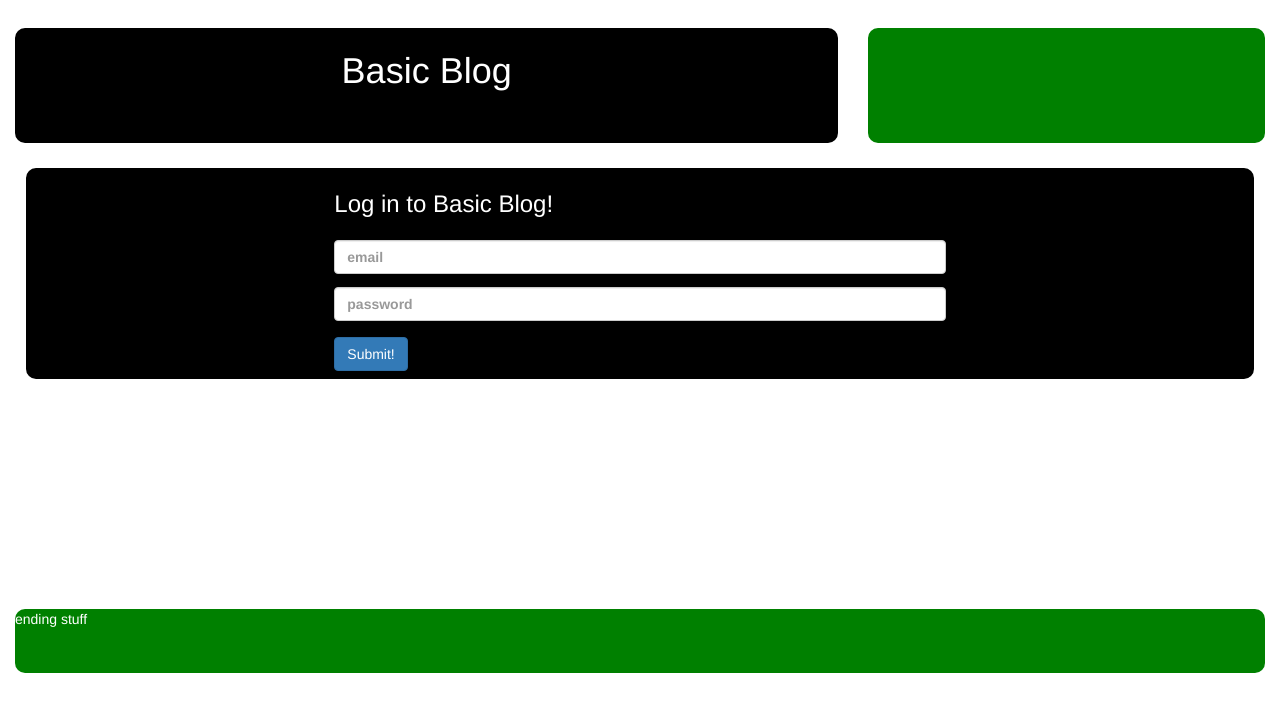
After one commit to mhhoban/basic-blog, a Python web app: template templates/login_page.html in a window 1280 px wide. The commit adds this page. Shown: the top 712 px of the page. Run offline with Jinja, Linux system fonts and the light colour scheme; the template is opened without the code that fills it, so the values that code supplies are empty.

Commit message:
finished login page flow, started adding code for blog posts

```diff
--- /dev/null
+++ b/templates/login_page.html
@@ -0,0 +1,85 @@
+{% extends "base.html" %}
+
+{% block posts_block %}
+
+<div class="row">
+
+    <div class="col-md-12">
+
+        <div class="content-box">
+
+            <div class="row">
+
+                <div class="col-md-12">
+
+                    <div class="signup-form">
+
+                        <h3>  Log in to Basic Blog! </h3>
+
+                    </div>
+
+                </div>
+
+            </div>
+
+            <form action="login-parse.html" method="post">
+
+	            <div class="row">
+
+	                <div class="col-md-12">
+
+	                    <div class="signup-form">
+
+								<input type="email" class="form-control" name="user_id" id="email-input" aria-describedby="email-subtext" placeholder="email">
+
+	                    </div>
+
+	                </div>
+
+	            </div>
+
+	            <div class="row">
+
+	            	<div class="col-md-12">
+
+	            		<div class="signup-form">
+
+							<input type="password" class="form-control" name="password" id="password-input" placeholder="password">
+
+	            		</div>
+
+	            	</div>
+
+	            </div>
+
+		            <div class="row">
+
+		            	<div class="col-md-12">
+
+		            		<div class="signup-form">
+
+								<button type="submit" class="btn btn-primary"> Submit! </button>
+
+								{% if error %}
+
+									<h3>{{ error }}<h3>
+
+								{% endif %}
+
+		            		</div>
+
+	            		</div>
+
+	            	</div>
+
+            	</div>
+
+        </form>
+
+        </div>
+
+    </div>
+
+</div>
+
+{% endblock %}
```
Also changed, not shown: db_schema.py (+8 -0 lines), main.py (+28 -10 lines), templates/front_page.html (+65 -3 lines), tests/functional_tests.py (+55 -6 lines), tests/unit_tests.py (+4 -0 lines).
